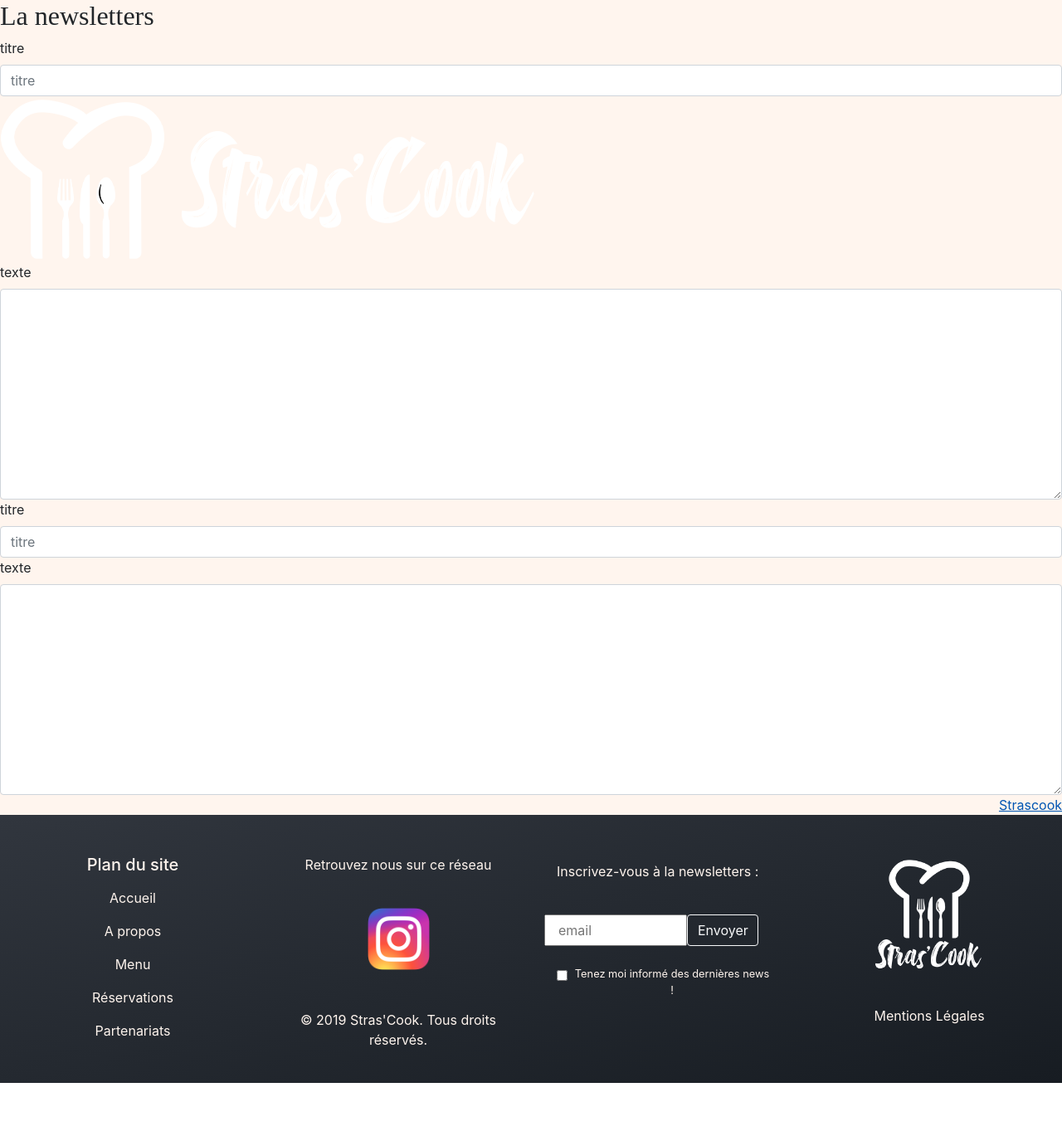
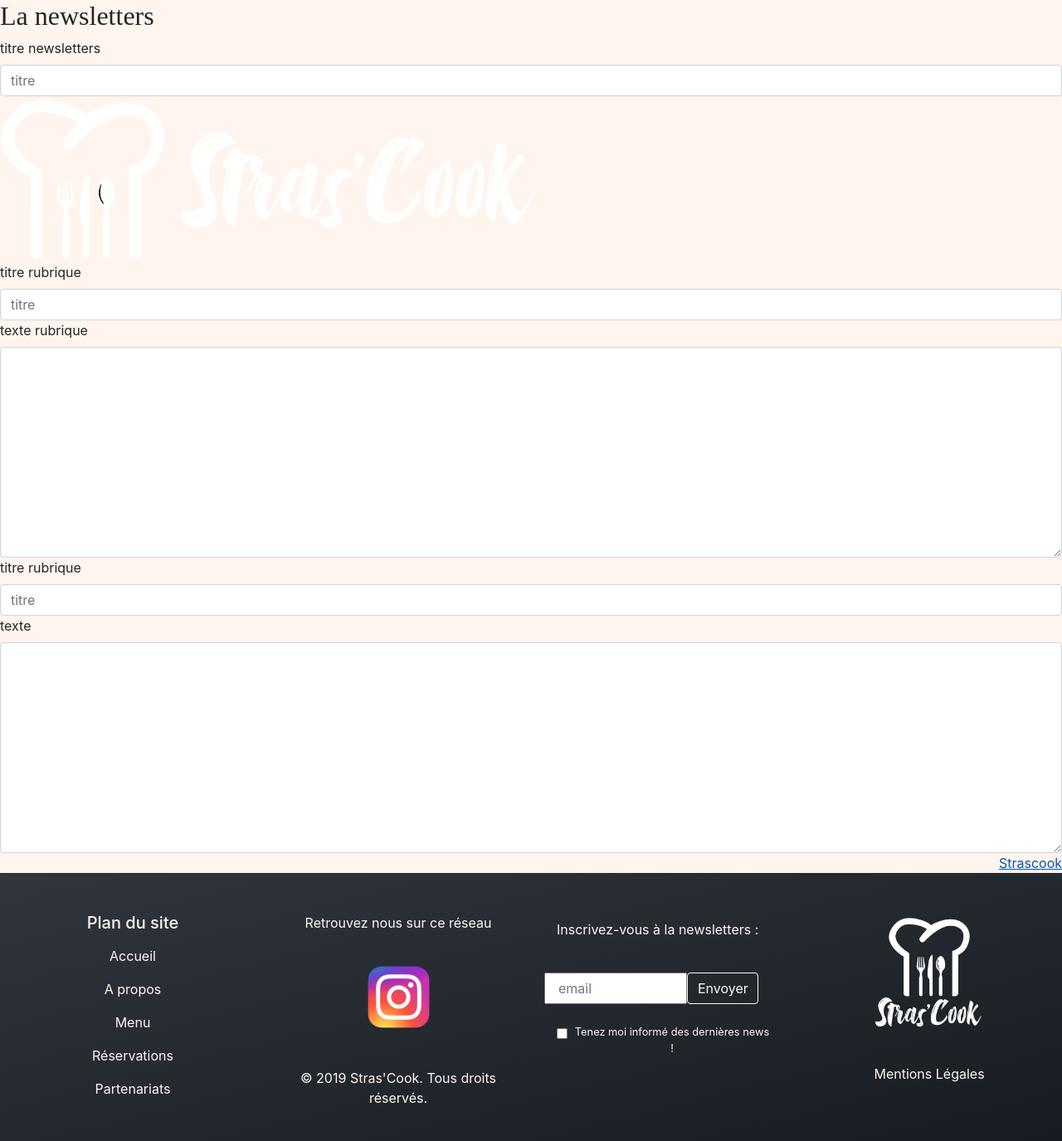
Before and after one commit to sxeseb/Strasbourg-0219-PHP-StraCook, a PHP site: template src/View/Admin/AdminNewsletters.html.twig in a window 1280 px wide. Shown: the part 101-1476 px from the top of the page at 83% size. Before the commit the page ends 1406 px from the top, so only its background shows below. Run offline with PHP 8.4, Linux system fonts and the light colour scheme; the template is opened without the code that fills it, so the values that code supplies are empty; some libraries are stand-ins or nearby versions; some web fonts are replaced.

Commit message:
ajout rubrique

```diff
--- a/src/View/Admin/AdminNewsletters.html.twig
+++ b/src/View/Admin/AdminNewsletters.html.twig
@@ -6,19 +6,23 @@
 <h2>La newsletters</h2>
 <section>
 <div>
-    <label for="exampleFormControlTextarea1">titre</label>
-    <input type="text" name="titre" required  class="form-control" placeholder="titre">
+    <label for="exampleFormControlTextarea1">titre newsletters</label>
+    <input type="text" name="titre_newsletters" required  class="form-control" placeholder="titre">
 </div>
 <div>
     <img src="../assets/images/logo.png">
 </div>
 <div>
-    <label for="exampleFormControlTextarea1">texte</label>
+    <label for="exampleFormControlTextarea1">titre rubrique</label>
+    <input type="text" name="titre_rubrique"  class="form-control" placeholder="titre">
+</div>
+<div>
+    <label for="exampleFormControlTextarea1">texte rubrique</label>
     <textarea class="form-control" required name="texte" rows="10"></textarea>
 </div>
 <div>
-    <label for="exampleFormControlTextarea1">titre</label>
-    <input type="text" name="titre"  class="form-control" placeholder="titre">
+    <label for="exampleFormControlTextarea1">titre rubrique</label>
+    <input type="text" name="titre_rubrique"  class="form-control" placeholder="titre">
 </div>
 <div>
     <label for="exampleFormControlTextarea1">texte</label>
```
